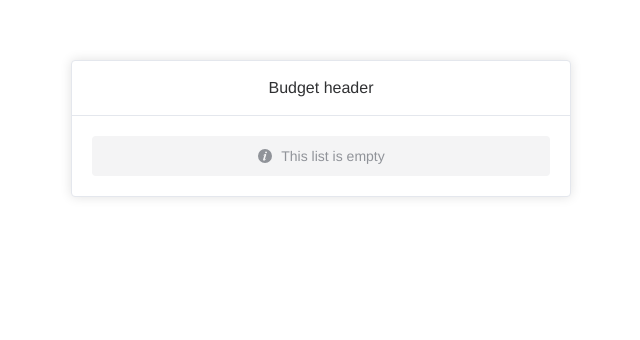
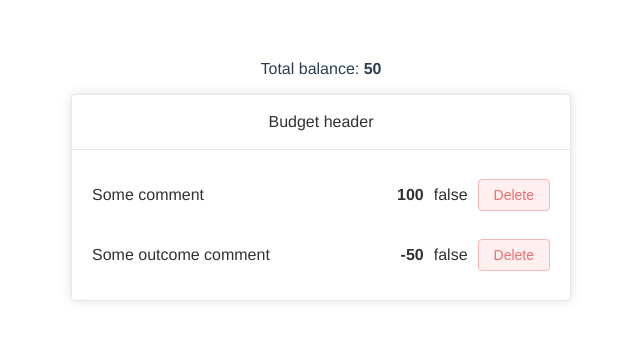
Before and after one commit to Fintisov/Budget, a Vue app: page / in a window 1280 px wide. Shown: the top 340 px of the page, without its empty margins (319-959 px from the left). Built offline with nearby package versions, Linux system fonts and the light colour scheme; the HTML template or start-up script is replaced by a standard one.

Commit message:
add | created new component 'total balance' and showed it

```diff
--- a/src/App.vue
+++ b/src/App.vue
@@ -1,17 +1,20 @@
 <template>
-  <BudgetList :list='list' />
+  <TotalBalance :total='totalBalance'/>
+  <BudgetList :list='list'/>
 </template>
 
 <script>
 import BudgetList from "@/components/BudgetList.vue";
+import TotalBalance from "@/components/TotalBalance.vue";
 
 export default {
   name: 'App',
   components: {
-    BudgetList
+    BudgetList,
+    TotalBalance
   },
   data: () => ({
-    /*list: {
+    list: {
       1: {
         type: 'INCOME',
         value: 100,
@@ -24,11 +27,23 @@ export default {
         comment: 'Some outcome comment',
         id: 2
       }
-    }*/
-  })
+    }
+  }),
+
+  computed: {
+    totalBalance() {
+      let total = 0;
+      const valueList = Object.values(this.list);
+
+      total = valueList.reduce((acc, item) => {
+        return acc + item.value
+      }, 0)
+
+      return total
+    }
+  }
 }
 </script>
-
 
 
 <style>
--- a/src/components/BudgetList.vue
+++ b/src/components/BudgetList.vue
@@ -15,9 +15,7 @@
           <li class="budget-list__item"
               v-for="(item, index) in list" :key="index"
           >
-            <p class="budget-list__text">
-              {{ item.comment }} <b>{{ item.value }}</b>
-            </p>
+            <p class="budget-list__text">{{ item.comment }} <b>{{ item.value }}</b></p>
             {{ isEmptyList }}
             <el-button type="danger" plain>Delete</el-button>
           </li>
--- /dev/null
+++ b/src/components/TotalBalance.vue
@@ -0,0 +1,19 @@
+<template>
+  <p>Total balance: <b>{{total}}</b> </p>
+</template>
+
+<script>
+export default {
+  name: "TotalBalance",
+  props: {
+    total: {
+      type: Number,
+      default: 0
+    }
+  }
+}
+</script>
+
+<style scoped>
+
+</style>
```
